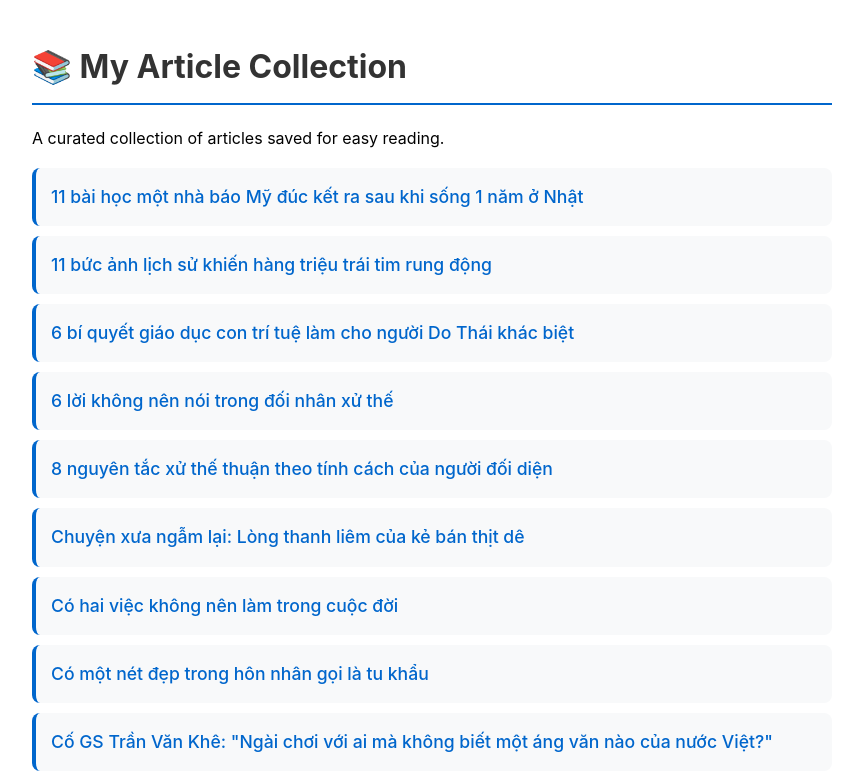
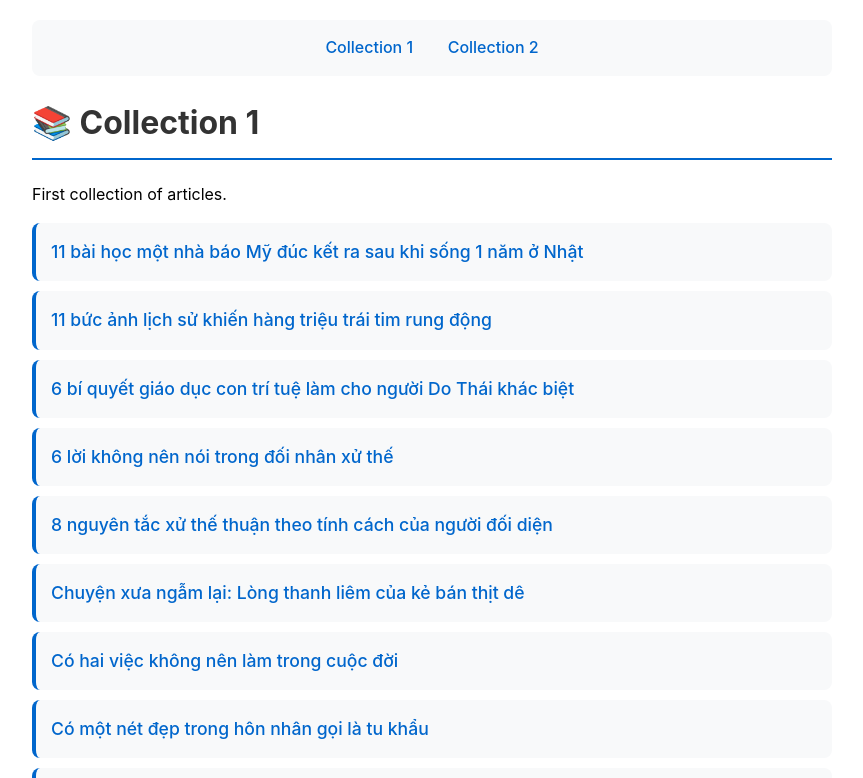
Before and after one commit to We-Are-1/gary-library, a plain HTML site: page index.html in a window 1280 px wide. Shown: the top 778 px of the page, without its empty margins (208-1071 px from the left). Drawn offline with Linux system fonts and the light colour scheme.

Commit message:
Update index.html

```diff
--- a/index.html
+++ b/index.html
@@ -51,8 +51,13 @@
     </style>
 </head>
 <body>
-    <h1>📚 My Article Collection</h1>
-    <p>A curated collection of articles saved for easy reading.</p>
+    <div class="nav-links" style="background: #f8f9fa; padding: 15px; border-radius: 8px; margin-bottom: 20px; text-align: center;">
+        <a href="index.html" style="color: #0066cc; text-decoration: none; margin: 0 15px; font-weight: 500;">Collection 1</a>
+        <a href="2/index.html" style="color: #0066cc; text-decoration: none; margin: 0 15px; font-weight: 500;">Collection 2</a>
+    </div>
+
+    <h1>📚 Collection 1</h1>
+    <p>First collection of articles.</p>
 
     <ul class="article-list">
         <li class="article-item">
```
